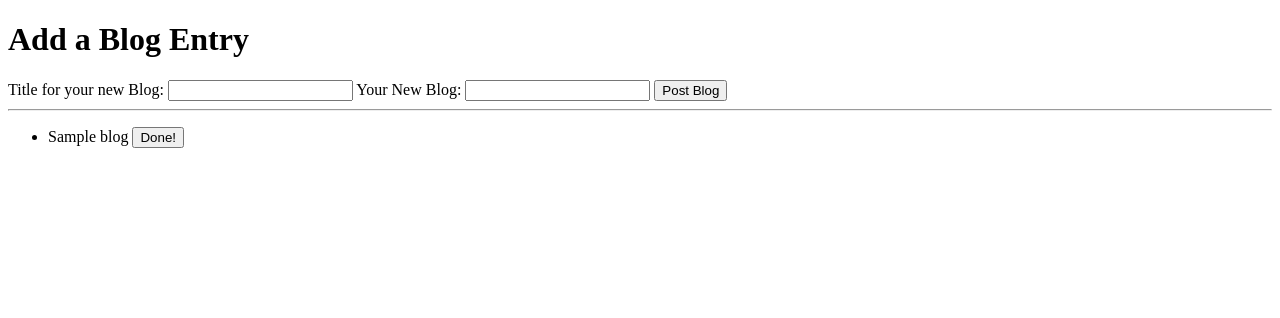
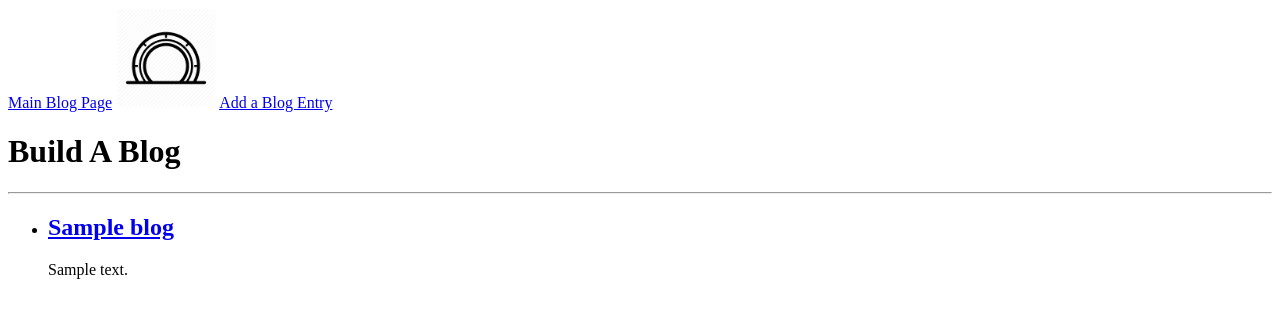
Before and after one commit to setite/build-a-blog, a Flask app: template templates/blogs.html in a window 1280 px wide. Shown: the top 318 px of the page. Run offline with Flask 2, Linux system fonts and the light colour scheme; the template is opened without the code that fills it: most values are stand-ins (such as "Sample title", 1, 10 or a date in 2020); data that the repository does not hold is empty.

Commit message:
almost working, i have list of blogs and single entry but not redirect

```diff
--- a/main.py
+++ b/main.py
@@ -14,20 +14,13 @@ class Blog(db.Model):
     title = db.Column(db.String(120))
     body =  db.Column(db.String(1200))
 
-    def __init__(self, name, body):
-        self.name = name
+    def __init__(self, title, body):
+        self.title = title
         self.body = body
 
 
 @app.route('/', methods=['POST', 'GET'])
 def index():
-
-    if request.method == 'POST':
-        new_title = request.form['title']
-        new_body = request.form['body']
-        new_blog = Blog(new_title, new_body)
-        db.session.add(new_blog)
-        db.session.commit()
 
     blogs = Blog.query.all()
     # completed_tasks = Task.query.filter_by(completed=True).all()
@@ -35,29 +28,42 @@ def index():
         blogs=blogs)
 
 
-@app.route('/blog', methods=['POST'])
+@app.route('/blog/')
 def blog():
 
-    blog_id = int(request.form['blog-id'])
+    blog_id = request.args.get('id')
+    # blog_id = Blog.query.get(blog.id)
     blog = Blog.query.get(blog_id)
-    title = Blog.query.get('title')
-    body = Blog.query.get('body')
+    title = blog.title
+    body = blog.body
+    return render_template('blog_entry.html', title=title, body=body)
+
+    # new_blog = Blog(new_title, new_body)
+    # return render_template('single_entry.html', title="Blog Entry", entry=entry)
 
     # task.completed = True
-    db.session.add(blog)
-    db.session.commit()
+    # db.session.add(blog)
+    # db.session.commit()
 
-    return redirect('/')
+    # return redirect('/')
 
-@app.route('/newpost', methods=['POST'])
+@app.route('/newpost/', methods=['GET', 'POST'])
 def new_post():
 
-    # task.completed = True
-    db.session.add(blog)
-    db.session.commit()
+    if request.method == 'POST':
+        new_title = request.form['title']
+        new_body = request.form['body']
+        new_blog = Blog(new_title, new_body)
 
-    return redirect('/')
+        db.session.add(new_blog)
+        db.session.commit()
 
+        url = "/blog?id=" + str(new_blog.id)
+        return redirect(url)
+        # return render_template('blog_entry.html', title=blog.title, body=blog.body)
+
+    else:
+        return render_template('newpost.html', title="Build a Blog!")
 
 if __name__ == '__main__':
-    app.run(port=5001)
+    app.run(debug=True)
--- a/templates/base.html
+++ b/templates/base.html
@@ -4,7 +4,11 @@
         <title>{{title}}</title>
     </head>
 <body>
-
+    <nav>
+        <a href="/">Main Blog Page</a>
+        <img src="/templates/stargate.png" alt="Stargate Icon" style="width:100px;height:100px;">
+        <a href="/newpost/">Add a Blog Entry</a>
+    </nav>
     {% block content %}
     {% endblock %}
 
--- a/templates/blogs.html
+++ b/templates/blogs.html
@@ -1,32 +1,22 @@
 {% extends "base.html" %}
 
 {% block content %}
-    <h1>Add a Blog Entry</h1>
-    <form method='post'>
-        <label>
-            Title for your new Blog:
-            <input type="text" name='title' />
-        </label>
-        <label>
-            Your New Blog:
-            <input type="text" name='body' />
-        </label>
-        <input type="submit" value='Post Blog' />
-    </form>
-
-    <hr />
-
+    <h1>Build A Blog</h1>
     {% if blogs|length == 0 %}
     <p>No Blogs yet</p>
     {% else %}
 
+    <hr />
+
     <ul>
         {% for blog in blogs %}
-        <li>{{blog.name}}
-            <form method="POST" action="/newpost" style="display:inline-block;">
+        <li>
+            <h2><a href="/blog?id={{blog.id}}">{{blog.title}}</a></h2>
+            <p>{{blog.body}}</p>
+            <!-- <form method="POST" action="/newpost" style="display:inline-block;">
                 <input type="hidden" name="blog-id" value="{{blog.id}}" />
                 <input type="submit" value="Done!" />
-            </form>
+            </form> -->
         </li>
         {% endfor %}
     </ul>
```
Also changed, not shown: templates/blog_entry.html (added, +8 -0 lines), templates/newpost.html (+12 -12 lines), templates/stargate.png (added).
